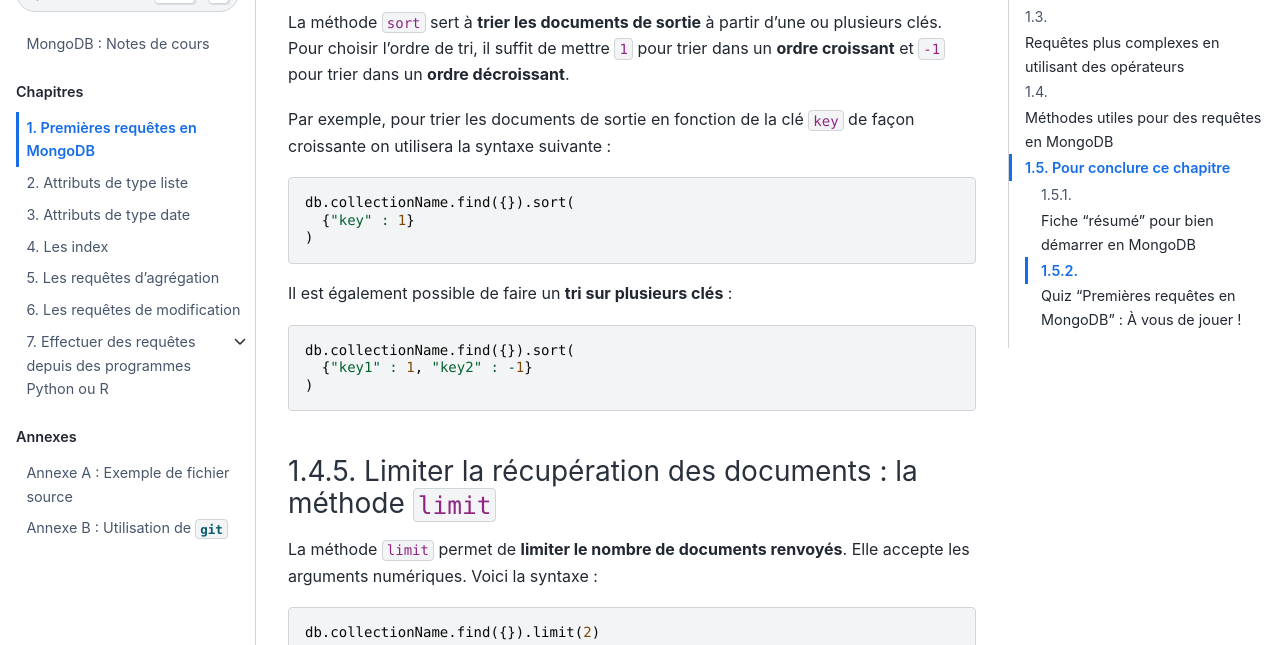
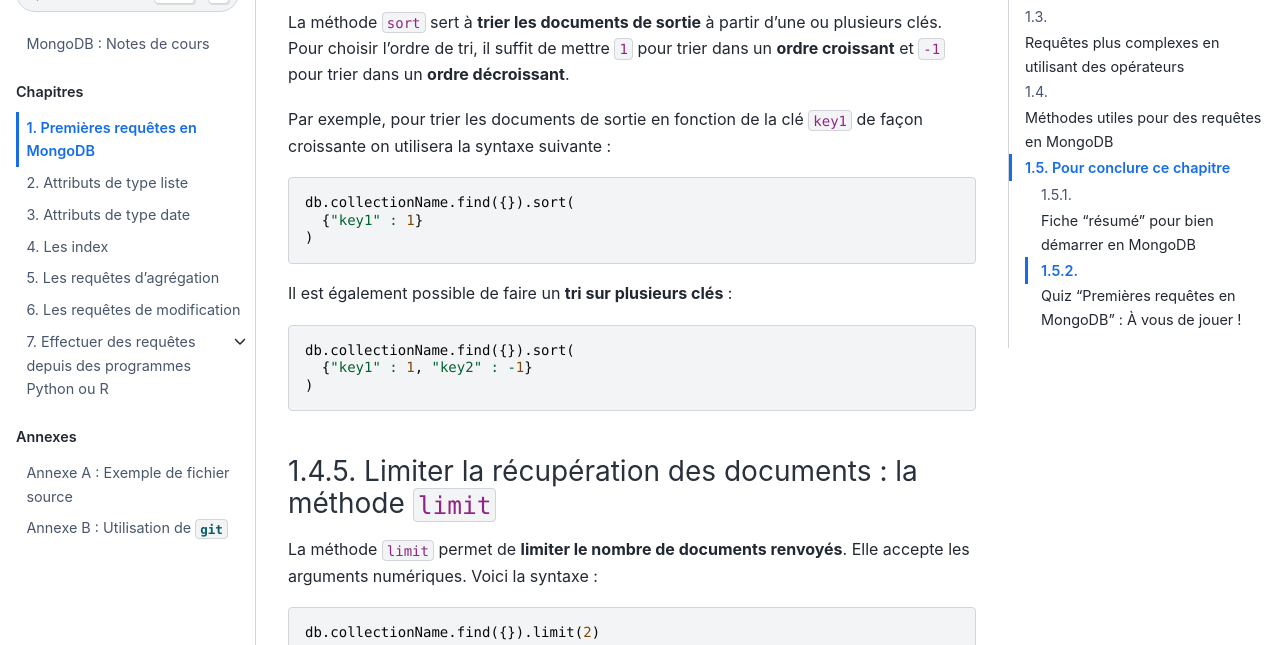
Before and after one commit to rtavenar/mongo_book, a Jupyter Book: the page built from content/01_find.md, in a window 1280 px wide and 900 px high, scrolled down 10449 px. Shown: the part 148-793 px from the top of the window. Built offline with Jupyter Book 1.0.4 settings and Sphinx 7.4.7 and the Sphinx Book theme 1.1.4, drawn with Linux system fonts in a browser that asks for light colours.

Commit message:
Update 01_find.md

````diff
--- a/content/01_find.md
+++ b/content/01_find.md
@@ -466,11 +466,11 @@ db.NYfood.find({"cuisine": "Bakery"}).count()
 
 La méthode `sort` sert à **trier les documents de sortie** à partir d'une ou plusieurs clés. Pour choisir l'ordre de tri, il suffit de mettre `1` pour trier dans un **ordre croissant** et `-1` pour trier dans un **ordre décroissant**.
 
-Par exemple, pour trier les documents de sortie en fonction de la clé `key` de façon croissante on utilisera la syntaxe suivante :
+Par exemple, pour trier les documents de sortie en fonction de la clé `key1` de façon croissante on utilisera la syntaxe suivante :
 
 ```javascript
 db.collectionName.find({}).sort(
-  {"key" : 1}
+  {"key1" : 1}
 )
 ```
 
````
